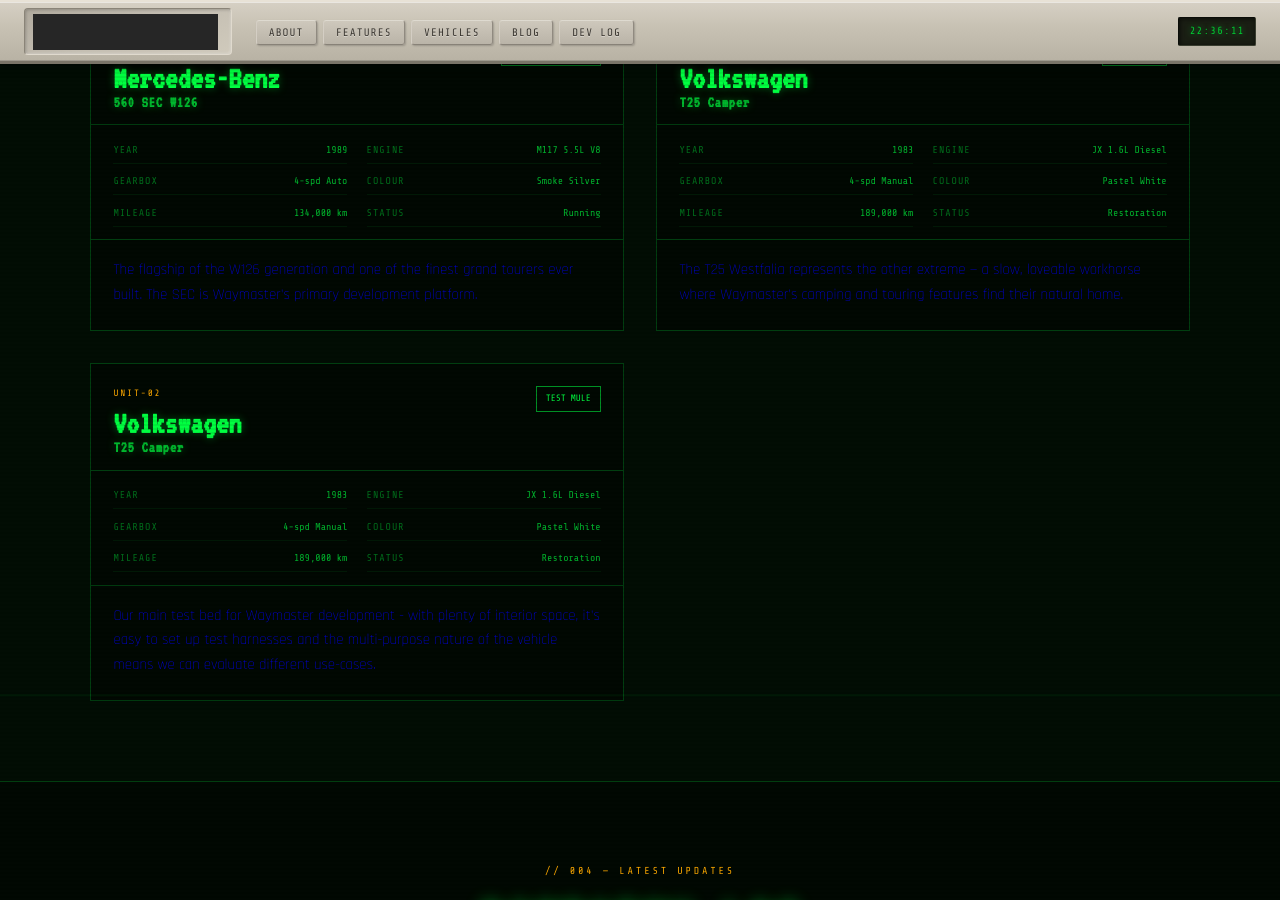
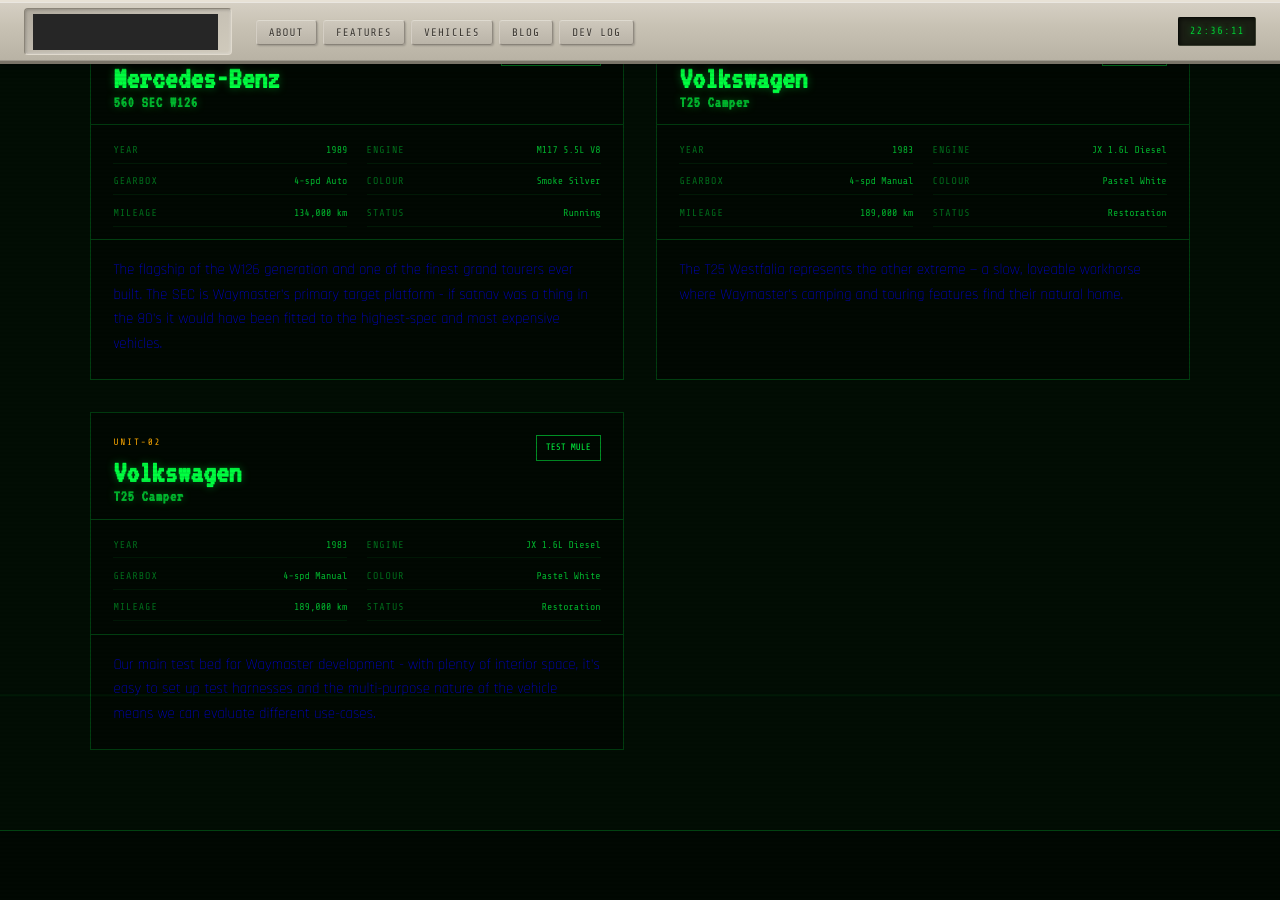
Before and after one commit to WaymasterOrg/waymaster.com, a Jekyll site: the page built from index.html, in a window 1280 px wide and 900 px high, scrolled down 2591 px. Built offline with Jekyll 4.4.1, drawn with Linux system fonts in a browser that asks for light colours.

Commit message:
Revise summary for Mercedes 560 SEC
Updated summary to reflect the vehicle's status as a target platform for advanced technology in the 1980s.

```diff
--- a/_vehicles/mercedes-560-sec.md
+++ b/_vehicles/mercedes-560-sec.md
@@ -6,7 +6,7 @@
 model: "560 SEC  W126"
 badge: "PRIMARY TEST BED"
 category: mercedes
-summary: "The flagship of the W126 generation and one of the finest grand tourers ever built. The SEC is Waymaster's primary development platform."
+summary: "The flagship of the W126 generation and one of the finest grand tourers ever built. The SEC is Waymaster's primary target platform - if satnav was a thing in the 80's it would have been fitted to the highest-spec and most expensive vehicles."
 specs:
   - ["Year", "1989"]
   - ["Engine", "M117  5.5L V8"]
```
